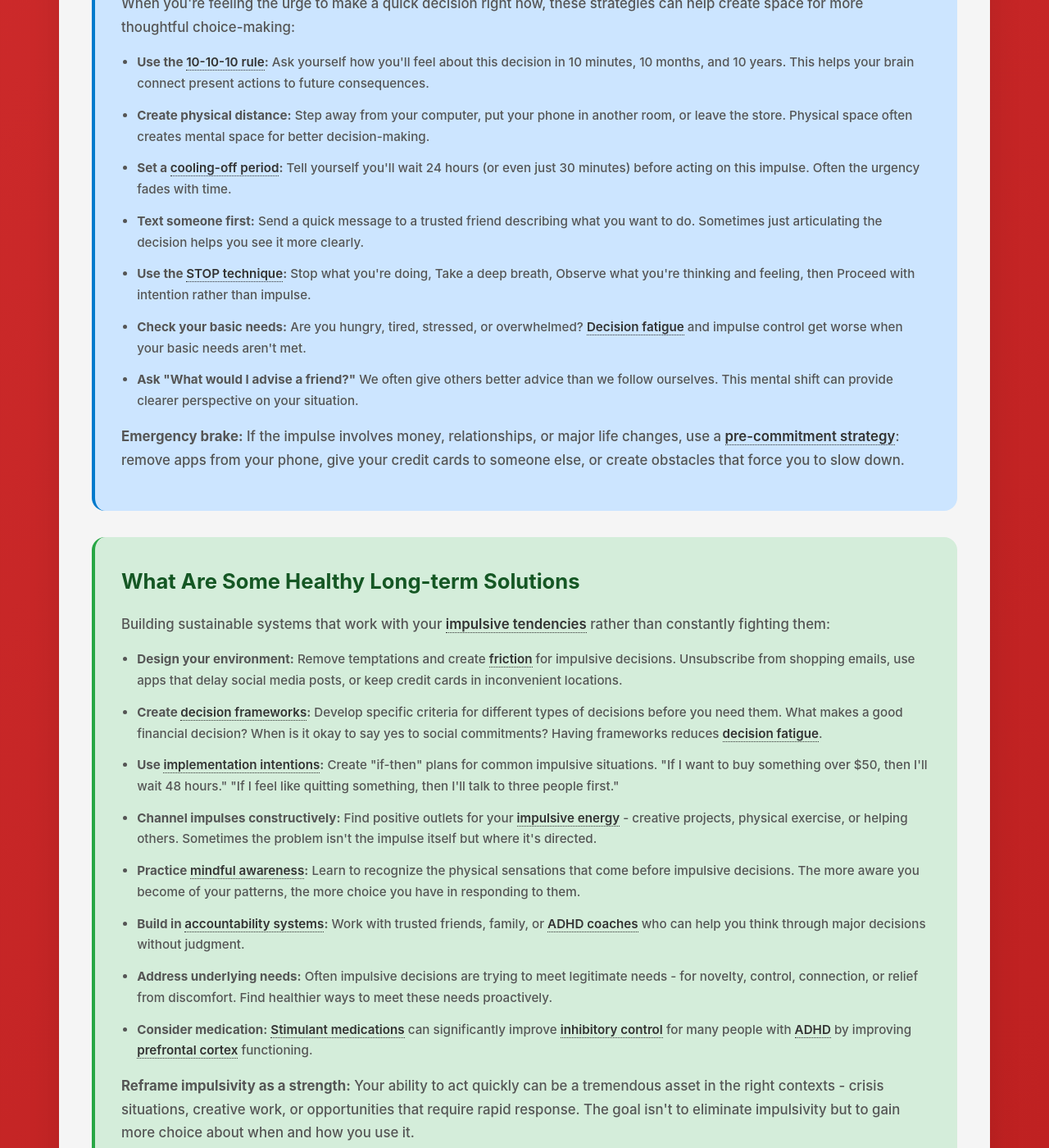
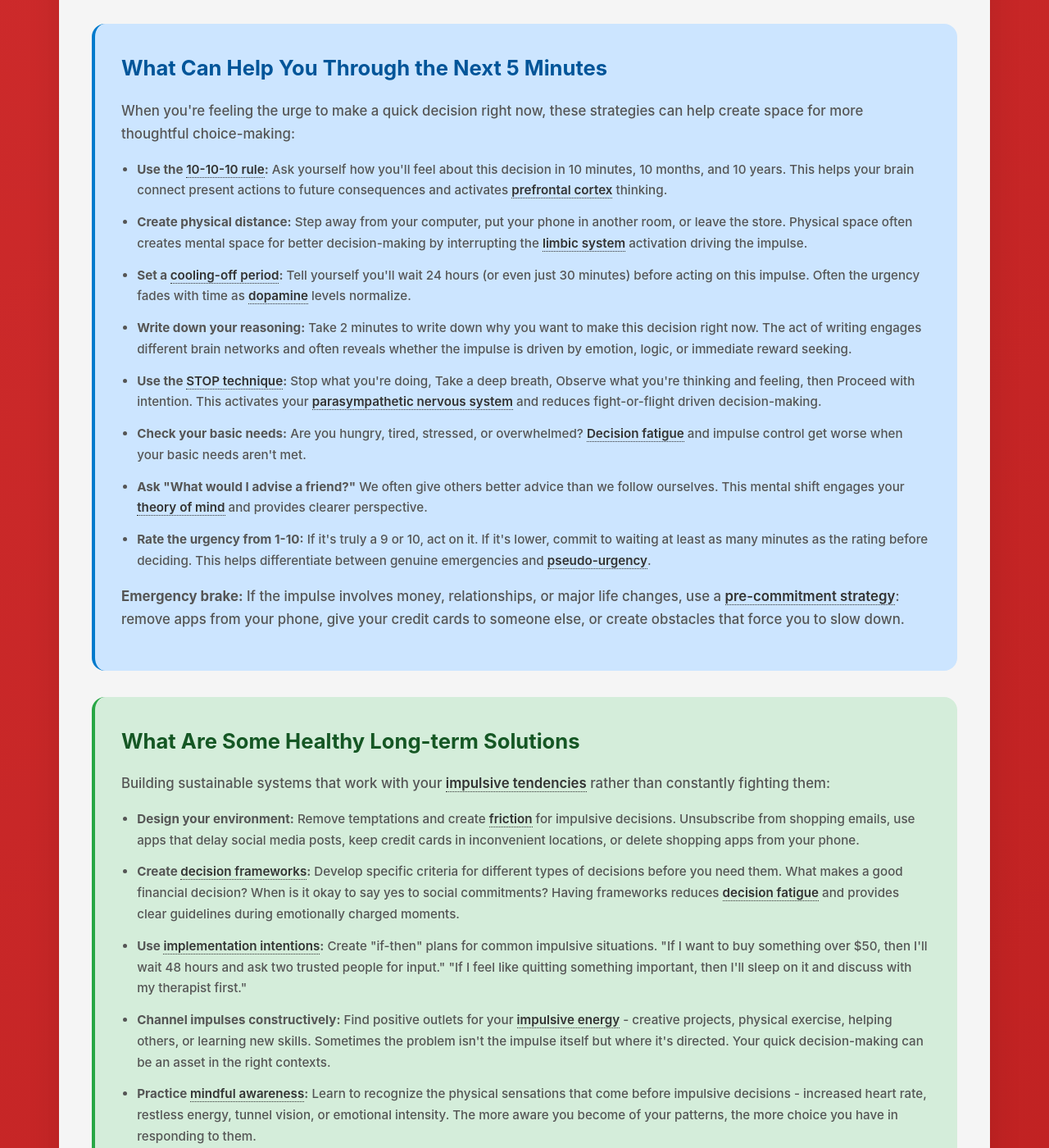
Before and after one commit to neurodivergent-survival-guide/neurodivergent-survival-guide, a Jekyll site: the page built from struggles/impulsive-decision-making.html, in a window 1280 px wide and 1400 px high, scrolled down 2229 px. Shown: the whole window at 82% size. Built offline with Jekyll 4.4.1, drawn with Linux system fonts in a browser that asks for light colours; some of the changed text lies outside the part shown.

Commit message:
Update impulsive-decision-making.html

```diff
--- a/struggles/impulsive-decision-making.html
+++ b/struggles/impulsive-decision-making.html
@@ -34,6 +34,10 @@ search_terms: ["act without thinking first", "regret decisions immediately", "ca
         <p>Sometimes the decisions themselves aren't necessarily bad - you might impulsively book a trip that turns out wonderful, or spontaneously help someone in need. But the pattern of acting without pause can create chaos in your life, damage relationships, or lead to financial and professional consequences that feel devastating when you look back with clearer perspective.</p>
 
         <p>Many people also experience <a class="jargon">decision fatigue<span class="tooltip">Mental exhaustion from making too many choices, which can lead to either avoiding decisions or making increasingly impulsive ones</span></a> alongside impulsivity - becoming so overwhelmed by choices that you either freeze completely or make snap decisions just to escape the discomfort of uncertainty.</p>
+
+        <div class="highlight-box">
+            <p><strong>Common experiences:</strong> Buying things you can't afford when feeling emotional; quitting jobs or ending relationships during arguments; agreeing to commitments you don't have time for; sending texts or emails you immediately regret; starting new projects while abandoning half-finished ones; making major life decisions during stressful periods; interrupting others because your thoughts feel urgent; booking trips or making plans without checking your schedule first.</p>
+        </div>
     </div>
 
     <div class="why-section">
@@ -67,13 +71,14 @@ search_terms: ["act without thinking first", "regret decisions immediately", "ca
         <p>When you're feeling the urge to make a quick decision right now, these strategies can help create space for more thoughtful choice-making:</p>
 
         <ul>
-            <li><strong>Use the <a class="jargon">10-10-10 rule<span class="tooltip">Ask yourself: How will I feel about this decision in 10 minutes, 10 months, and 10 years?</span></a>:</strong> Ask yourself how you'll feel about this decision in 10 minutes, 10 months, and 10 years. This helps your brain connect present actions to future consequences.</li>
-            <li><strong>Create physical distance:</strong> Step away from your computer, put your phone in another room, or leave the store. Physical space often creates mental space for better decision-making.</li>
-            <li><strong>Set a <a class="jargon">cooling-off period<span class="tooltip">A predetermined amount of time to wait before making important decisions</span></a>:</strong> Tell yourself you'll wait 24 hours (or even just 30 minutes) before acting on this impulse. Often the urgency fades with time.</li>
-            <li><strong>Text someone first:</strong> Send a quick message to a trusted friend describing what you want to do. Sometimes just articulating the decision helps you see it more clearly.</li>
-            <li><strong>Use the <a class="jargon">STOP technique<span class="tooltip">Stop what you're doing, Take a breath, Observe your thoughts and feelings, Proceed mindfully</span></a>:</strong> Stop what you're doing, Take a deep breath, Observe what you're thinking and feeling, then Proceed with intention rather than impulse.</li>
+            <li><strong>Use the <a class="jargon">10-10-10 rule<span class="tooltip">Ask yourself: How will I feel about this decision in 10 minutes, 10 months, and 10 years?</span></a>:</strong> Ask yourself how you'll feel about this decision in 10 minutes, 10 months, and 10 years. This helps your brain connect present actions to future consequences and activates <a class="jargon">prefrontal cortex<span class="tooltip">Brain region responsible for executive functions including decision-making, impulse control, and planning</span></a> thinking.</li>
+            <li><strong>Create physical distance:</strong> Step away from your computer, put your phone in another room, or leave the store. Physical space often creates mental space for better decision-making by interrupting the <a class="jargon">limbic system<span class="tooltip">Brain structures involved in emotion and immediate reward processing</span></a> activation driving the impulse.</li>
+            <li><strong>Set a <a class="jargon">cooling-off period<span class="tooltip">A predetermined amount of time to wait before making important decisions</span></a>:</strong> Tell yourself you'll wait 24 hours (or even just 30 minutes) before acting on this impulse. Often the urgency fades with time as <a class="jargon">dopamine<span class="tooltip">A neurotransmitter that helps control movement, motivation, and pleasure</span></a> levels normalize.</li>
+            <li><strong>Write down your reasoning:</strong> Take 2 minutes to write down why you want to make this decision right now. The act of writing engages different brain networks and often reveals whether the impulse is driven by emotion, logic, or immediate reward seeking.</li>
+            <li><strong>Use the <a class="jargon">STOP technique<span class="tooltip">Stop what you're doing, Take a breath, Observe your thoughts and feelings, Proceed mindfully</span></a>:</strong> Stop what you're doing, Take a deep breath, Observe what you're thinking and feeling, then Proceed with intention. This activates your <a class="jargon">parasympathetic nervous system<span class="tooltip">The part of your nervous system that promotes calm, thoughtful responses</span></a> and reduces fight-or-flight driven decision-making.</li>
             <li><strong>Check your basic needs:</strong> Are you hungry, tired, stressed, or overwhelmed? <a class="jargon">Decision fatigue<span class="tooltip">Mental exhaustion from making too many choices, which can lead to either avoiding decisions or making increasingly impulsive ones</span></a> and impulse control get worse when your basic needs aren't met.</li>
-            <li><strong>Ask "What would I advise a friend?"</strong> We often give others better advice than we follow ourselves. This mental shift can provide clearer perspective on your situation.</li>
+            <li><strong>Ask "What would I advise a friend?"</strong> We often give others better advice than we follow ourselves. This mental shift engages your <a class="jargon">theory of mind<span class="tooltip">The ability to understand thoughts and feelings of others, which can provide clearer perspective on your own situation</span></a> and provides clearer perspective.</li>
+            <li><strong>Rate the urgency from 1-10:</strong> If it's truly a 9 or 10, act on it. If it's lower, commit to waiting at least as many minutes as the rating before deciding. This helps differentiate between genuine emergencies and <a class="jargon">pseudo-urgency<span class="tooltip">Feeling that something must be done immediately when there's actually no time pressure</span></a>.</li>
         </ul>
 
         <div class="highlight-box">
@@ -86,14 +91,14 @@ search_terms: ["act without thinking first", "regret decisions immediately", "ca
         <p>Building sustainable systems that work with your <a class="jargon">impulsive tendencies<span class="tooltip">Natural inclinations toward quick action that can be channeled constructively rather than eliminated</span></a> rather than constantly fighting them:</p>
 
         <ul>
-            <li><strong>Design your environment:</strong> Remove temptations and create <a class="jargon">friction<span class="tooltip">Intentional obstacles that slow down impulsive actions to create space for better decisions</span></a> for impulsive decisions. Unsubscribe from shopping emails, use apps that delay social media posts, or keep credit cards in inconvenient locations.</li>
-            <li><strong>Create <a class="jargon">decision frameworks<span class="tooltip">Pre-established criteria and processes for making choices that reduce reliance on in-the-moment judgment</span></a>:</strong> Develop specific criteria for different types of decisions before you need them. What makes a good financial decision? When is it okay to say yes to social commitments? Having frameworks reduces <a class="jargon">decision fatigue<span class="tooltip">Mental exhaustion from making too many choices, which can lead to either avoiding decisions or making increasingly impulsive ones</span></a>.</li>
-            <li><strong>Use <a class="jargon">implementation intentions<span class="tooltip">If-then plans that specify what you'll do in specific situations, reducing the need for in-the-moment decision-making</span></a>:</strong> Create "if-then" plans for common impulsive situations. "If I want to buy something over $50, then I'll wait 48 hours." "If I feel like quitting something, then I'll talk to three people first."</li>
-            <li><strong>Channel impulses constructively:</strong> Find positive outlets for your <a class="jargon">impulsive energy<span class="tooltip">The drive for immediate action that can be redirected toward beneficial activities</span></a> - creative projects, physical exercise, or helping others. Sometimes the problem isn't the impulse itself but where it's directed.</li>
-            <li><strong>Practice <a class="jargon">mindful awareness<span class="tooltip">Noticing thoughts, feelings, and urges without immediately acting on them</span></a>:</strong> Learn to recognize the physical sensations that come before impulsive decisions. The more aware you become of your patterns, the more choice you have in responding to them.</li>
-            <li><strong>Build in <a class="jargon">accountability systems<span class="tooltip">External structures or people that help you stick to your intended decision-making process</span></a>:</strong> Work with trusted friends, family, or <a class="jargon">ADHD coaches<span class="tooltip">Professionals who specialize in helping people with ADHD develop practical life management skills</span></a> who can help you think through major decisions without judgment.</li>
-            <li><strong>Address underlying needs:</strong> Often impulsive decisions are trying to meet legitimate needs - for novelty, control, connection, or relief from discomfort. Find healthier ways to meet these needs proactively.</li>
-            <li><strong>Consider medication:</strong> <a class="jargon">Stimulant medications<span class="tooltip">ADHD medications that increase dopamine and norepinephrine availability, often improving impulse control</span></a> can significantly improve <a class="jargon">inhibitory control<span class="tooltip">The brain's ability to suppress or delay immediate impulses in favor of more considered responses</span></a> for many people with <a class="jargon">ADHD<span class="tooltip">Attention-Deficit/Hyperactivity Disorder - brain differences affecting attention, impulse control, and executive function</span></a> by improving <a class="jargon">prefrontal cortex<span class="tooltip">Brain region responsible for executive functions including decision-making, impulse control, and planning</span></a> functioning.</li>
+            <li><strong>Design your environment:</strong> Remove temptations and create <a class="jargon">friction<span class="tooltip">Intentional obstacles that slow down impulsive actions to create space for better decisions</span></a> for impulsive decisions. Unsubscribe from shopping emails, use apps that delay social media posts, keep credit cards in inconvenient locations, or delete shopping apps from your phone.</li>
+            <li><strong>Create <a class="jargon">decision frameworks<span class="tooltip">Pre-established criteria and processes for making choices that reduce reliance on in-the-moment judgment</span></a>:</strong> Develop specific criteria for different types of decisions before you need them. What makes a good financial decision? When is it okay to say yes to social commitments? Having frameworks reduces <a class="jargon">decision fatigue<span class="tooltip">Mental exhaustion from making too many choices, which can lead to either avoiding decisions or making increasingly impulsive ones</span></a> and provides clear guidelines during emotionally charged moments.</li>
+            <li><strong>Use <a class="jargon">implementation intentions<span class="tooltip">If-then plans that specify what you'll do in specific situations, reducing the need for in-the-moment decision-making</span></a>:</strong> Create "if-then" plans for common impulsive situations. "If I want to buy something over $50, then I'll wait 48 hours and ask two trusted people for input." "If I feel like quitting something important, then I'll sleep on it and discuss with my therapist first."</li>
+            <li><strong>Channel impulses constructively:</strong> Find positive outlets for your <a class="jargon">impulsive energy<span class="tooltip">The drive for immediate action that can be redirected toward beneficial activities</span></a> - creative projects, physical exercise, helping others, or learning new skills. Sometimes the problem isn't the impulse itself but where it's directed. Your quick decision-making can be an asset in the right contexts.</li>
+            <li><strong>Practice <a class="jargon">mindful awareness<span class="tooltip">Noticing thoughts, feelings, and urges without immediately acting on them</span></a>:</strong> Learn to recognize the physical sensations that come before impulsive decisions - increased heart rate, restless energy, tunnel vision, or emotional intensity. The more aware you become of your patterns, the more choice you have in responding to them.</li>
+            <li><strong>Build in <a class="jargon">accountability systems<span class="tooltip">External structures or people that help you stick to your intended decision-making process</span></a>:</strong> Work with trusted friends, family, therapists, or <a class="jargon">ADHD coaches<span class="tooltip">Professionals who specialize in helping people with ADHD develop practical life management skills</span></a> who can help you think through major decisions without judgment. Create agreements about when to check in before making significant choices.</li>
+            <li><strong>Address underlying needs systematically:</strong> Often impulsive decisions are trying to meet legitimate needs - for novelty, control, connection, stress relief, or excitement. Identify what needs your impulses are trying to meet and find healthier, more sustainable ways to meet those needs proactively rather than reactively.</li>
+            <li><strong>Track patterns and triggers:</strong> Keep a brief log of impulsive decisions noting time of day, emotional state, stress level, and circumstances. Look for patterns - do you make more impulsive choices when tired, hungry, after conflict, or during certain times of day? Understanding your patterns helps you predict and prepare for vulnerable moments.</li>
         </ul>
 
         <div class="highlight-box">
@@ -114,6 +119,8 @@ search_terms: ["act without thinking first", "regret decisions immediately", "ca
             <li><strong>Escalating patterns:</strong> If your impulsive decisions are becoming more frequent, more dramatic, or harder to control despite your efforts to manage them.</li>
         </ul>
 
+        <p>Professional intervention becomes especially important if you're experiencing persistent regret and self-criticism about your impulsive choices that's affecting your self-esteem or mental health. Some people find that feeling bad about impulsive decisions makes it harder to make thoughtful choices in the future, creating ongoing frustration with their decision-making patterns.</p>
+
         <div class="highlight-box">
             <p><strong>Types of support that help:</strong> <a class="jargon">ADHD<span class="tooltip">Attention-Deficit/Hyperactivity Disorder - brain differences affecting attention, impulse control, and executive function</span></a> medication evaluation, <a class="jargon">cognitive-behavioral therapy<span class="tooltip">Therapy focused on changing thought patterns and behaviors, including impulse control strategies</span></a>, <a class="jargon">dialectical behavior therapy<span class="tooltip">Therapy that teaches specific skills for managing emotions and impulsive behaviors</span></a> for <a class="jargon">emotion regulation<span class="tooltip">Skills for managing intense emotions that often trigger impulsive decisions</span></a> skills, or <a class="jargon">ADHD coaching<span class="tooltip">Specialized support focused on developing practical strategies for ADHD-related challenges</span></a> for practical <a class="jargon">decision-making frameworks<span class="tooltip">Pre-established criteria and processes for making choices that reduce reliance on in-the-moment judgment</span></a>.</p>
         </div>
@@ -128,7 +135,9 @@ search_terms: ["act without thinking first", "regret decisions immediately", "ca
 
         <p>Your impulsivity also likely comes with strengths that <a class="jargon">neurotypical<span class="tooltip">Having a brain that functions in ways considered typical by society</span></a> people may lack: spontaneity, ability to seize opportunities quickly, responsiveness to immediate needs, and creative problem-solving under pressure. Learning to harness these qualities while building better <a class="jargon">decision-making frameworks<span class="tooltip">Pre-established criteria and processes for making choices that reduce reliance on in-the-moment judgment</span></a> is often more effective than trying to suppress your natural tendencies.</p>
 
-        <p>The shame and regret that often follow impulsive decisions can create a cycle where you feel worse about yourself, which then leads to more impulsive choices seeking relief. Breaking this cycle starts with understanding that your brain works differently, not defectively.</p>
+        <p>The shame and regret that often follow impulsive decisions can create a cycle where you feel worse about yourself, which then leads to more impulsive choices seeking relief. Breaking this cycle starts with understanding that your brain works differently, not defectively. The same neural patterns that create challenges with impulse control often enable rapid adaptation, creative thinking, and decisive action when needed.</p>
+
+        <p>It's also important to recognize that some level of impulsive decision-making is normal and even beneficial. The problem isn't having impulses - it's when they consistently conflict with your values or create problems you can't manage. Learning to work with your brain's natural tendencies while building sustainable guardrails represents success, not compromise.</p>
     </div>
 
     <div class="related-struggles">
```
